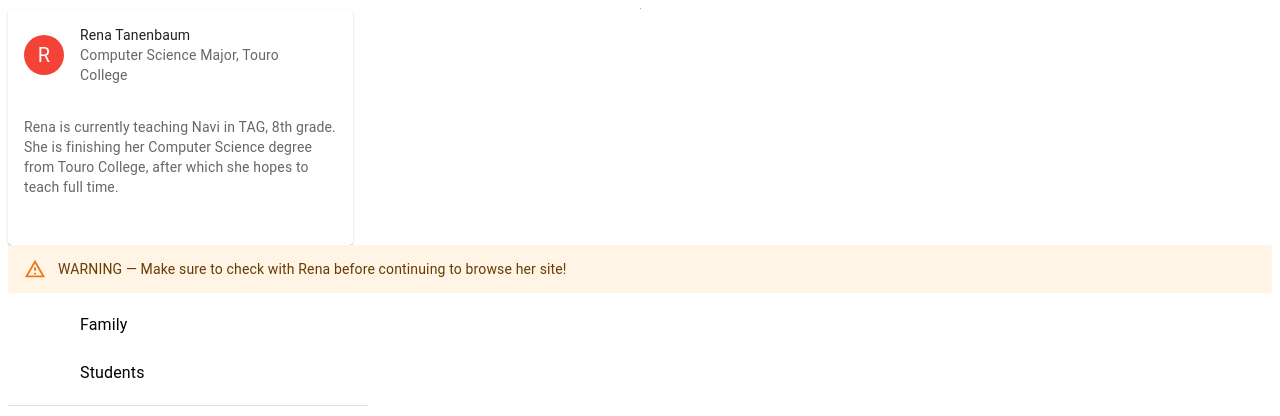
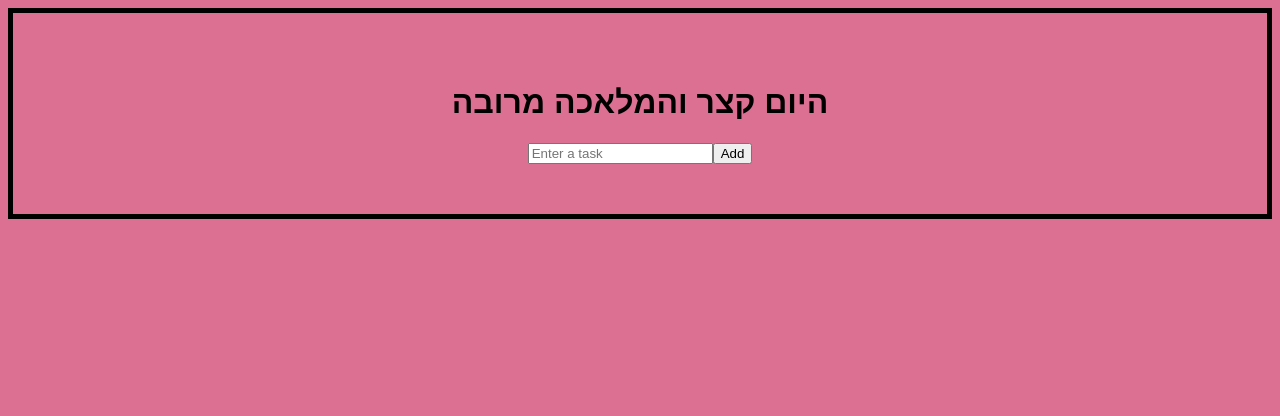
Before and after one commit to 8878rena/mcon-353-demo-site, a React (Create React App) app: page /todo in a window 1280 px wide. Shown: the top 416 px of the page. Built offline with nearby package versions, Linux system fonts and the light colour scheme.

Commit message:
with mui

```diff
--- a/src/App.css
+++ /dev/null
@@ -1,38 +0,0 @@
-.App {
-  text-align: center;
-}
-
-.App-logo {
-  height: 40vmin;
-  pointer-events: none;
-}
-
-@media (prefers-reduced-motion: no-preference) {
-  .App-logo {
-    animation: App-logo-spin infinite 20s linear;
-  }
-}
-
-.App-header {
-  background-color: white;
-  height: 1;
-  display: flex;
-  flex-direction: column;
-  align-items: center;
-  justify-content: center;
-  font-size: calc(10px + 2vmin);
-  color: white;
-}
-
-.App-link {
-  color: #61dafb;
-}
-
-@keyframes App-logo-spin {
-  from {
-    transform: rotate(0deg);
-  }
-  to {
-    transform: rotate(360deg);
-  }
-}
--- a/src/App.js
+++ /dev/null
@@ -1,104 +0,0 @@
-
-import { styled } from '@mui/material/styles';
-import CardHeader from '@mui/material/CardHeader';
-import CardMedia from '@mui/material/CardMedia';
-import CardContent from '@mui/material/CardContent';
-import CardActions from '@mui/material/CardActions';
-import Collapse from '@mui/material/Collapse';
-import Avatar from '@mui/material/Avatar';
-import IconButton from '@mui/material/IconButton';
-import Typography from '@mui/material/Typography';
-import { red } from '@mui/material/colors';
-import image1 from './image1.jpg';
-import logo from './logo.svg';
-import './App.css';
-import { Button } from "@mui/material";
-import Card from '@mui/material/Card';
-import React, {useState} from "react";
-import Box from '@mui/material/Box';
-import List from '@mui/material/List';
-import ListItem from '@mui/material/ListItem';
-import ListItemButton from '@mui/material/ListItemButton';
-import ListItemIcon from '@mui/material/ListItemIcon';
-import ListItemText from '@mui/material/ListItemText';
-import Divider from '@mui/material/Divider';
-import Alert from '@mui/material/Alert';
-import Stack from '@mui/material/Stack';
-
-
-function App() {
-
-  return (
-    <><><><div className="App">
-    <header className="App-header">
-        <img src={image1} className="App-header" alt="smiley"
-        height="1" />
-   </header>
-
-    </div><Card sx={{ maxWidth: 345 }}>
-        <CardHeader
-          avatar={<Avatar sx={{ bgcolor: red[500] }} aria-label="recipe">
-            R
-          </Avatar>}
-          action={<IconButton aria-label="settings">
-
-          </IconButton>}
-          title="Rena Tanenbaum"
-          subheader="Computer Science Major, Touro College" />
-
-        <CardContent>
-          <Typography variant="body2" color="text.secondary">
-            Rena is currently teaching Navi in TAG, 8th grade.
-            She is finishing her Computer Science degree from Touro College,
-            after which she hopes to teach full time.
-          </Typography>
-        </CardContent>
-        <CardActions disableSpacing>
-          <IconButton aria-label="I know Rena">
-
-          </IconButton>
-          <IconButton aria-label="share">
-
-          </IconButton>
-
-        </CardActions>
-      </Card></>
-      <Stack sx={{ width: '100%' }} spacing={2}>
-
-        <Alert severity="warning">WARNING — Make sure to check with Rena before continuing to browse her site!</Alert>
-
-      </Stack></>
-      <Box sx={{ width: '100%', maxWidth: 360, bgcolor: 'background.paper' }}>
-        <nav aria-label="main mailbox folders">
-          <List>
-            <ListItem disablePadding>
-              <ListItemButton>
-                <ListItemIcon>
-
-                </ListItemIcon>
-                <ListItemText primary="Family" />
-              </ListItemButton>
-            </ListItem>
-            <ListItem disablePadding>
-              <ListItemButton>
-                <ListItemIcon>
-
-                </ListItemIcon>
-                <ListItemText primary="Students" />
-              </ListItemButton>
-            </ListItem>
-          </List>
-        </nav>
-        <Divider />
-        <nav aria-label="secondary mailbox folders">
-
-        </nav>
-      </Box></>
-
-  );
-}
-
-
-
-
-export default App;
--- a/src/components/todo/todo.css
+++ b/src/components/todo/todo.css
@@ -3,7 +3,13 @@
   font-family: sans-serif;
   border: 5px solid black;
   justify-content: center;
+  background-color: palevioletred;
 }
 ToDoItem.div {
-  justify-content: left;
+  justify-content: center;
 }
+.grid {
+  justify-content: center;
+  justify-self: center;
+  align-items: center;
+}
--- a/src/components/todo/todo.jsx
+++ b/src/components/todo/todo.jsx
@@ -2,10 +2,13 @@
 import "./todo.css";
 //import Icon from '@mui/material/Icon';
 //import DeleteIcon from '@mui/icons-material/Delete';
-//import DeleteIcon from '@mui/icons-material/Delete';
+import DeleteIcon from '@mui/icons-material/Delete';
 //import DeleteOutlinedIcon from '@mui/icons-material/DeleteOutlined';
 import Button from '@mui/material/Button';
 //import DeleteButton from '@material-ui/icons/Delete'
+import { styled } from '@mui/material/styles';
+import Grid from '@mui/material/Grid';
+
 export const Todo = () => {
     const [inputText, setInputText] = useState('');
     const [todos, setTodos] = useState([]);
@@ -39,14 +42,20 @@
 };
 
 const ToDoItem = (props) => {
-    return <div>
+   return <Grid  container spacing ={0} className = "grid">
+        <Grid item xs ={0}>
         <input
          type = "checkbox"
         name="text"
         value=""
         onChange={() => props.setIsChecked(props.text)}
         />
+        </Grid>
+        <Grid item xs={1}>
          {props.text}
-    <Button onClick={() => props.deleteTodo(props.text)}> --- </Button>
-    </div>
-};
+         </Grid>
+        <Grid item xs={1}>
+        <Button onClick={() => props.deleteTodo(props.text)}> <DeleteIcon/> </Button>
+        </Grid>
+        </Grid>;
+    }
--- a/src/index.js
+++ b/src/index.js
@@ -1,7 +1,7 @@
 import React from 'react';
 import ReactDOM from 'react-dom';
 import './index.css';
-import App from './App';
+import App from '../src/components/App/App';
 import reportWebVitals from './reportWebVitals';
 
 ReactDOM.render(
```
Also changed, not shown: src/image1.jpg (deleted), 1 other file (tests, documents, lock files or other folders). Lines whose indentation alone changed are shown as unchanged.
